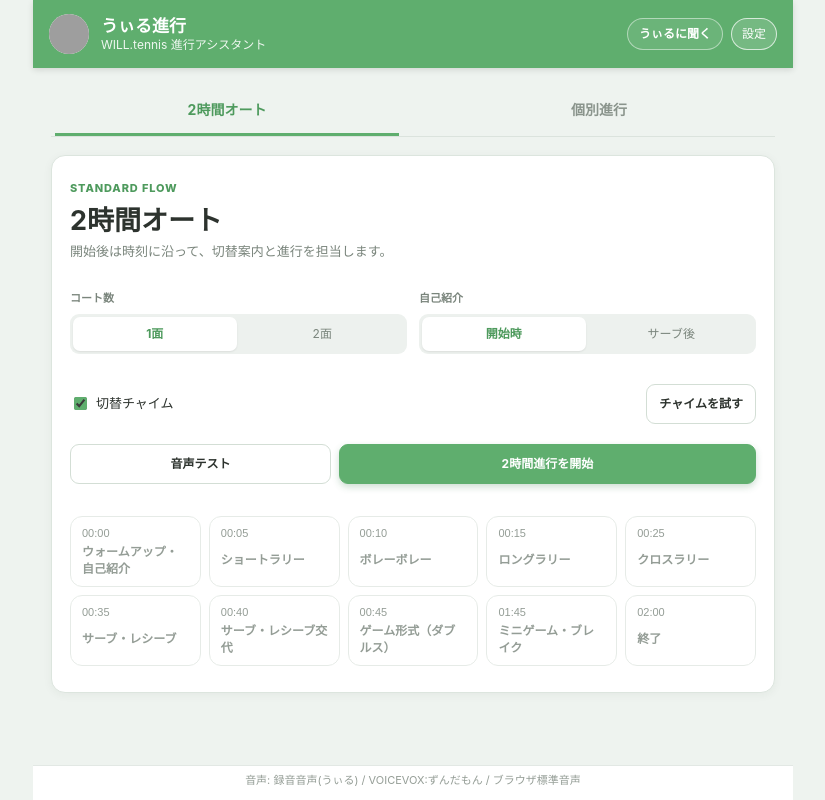
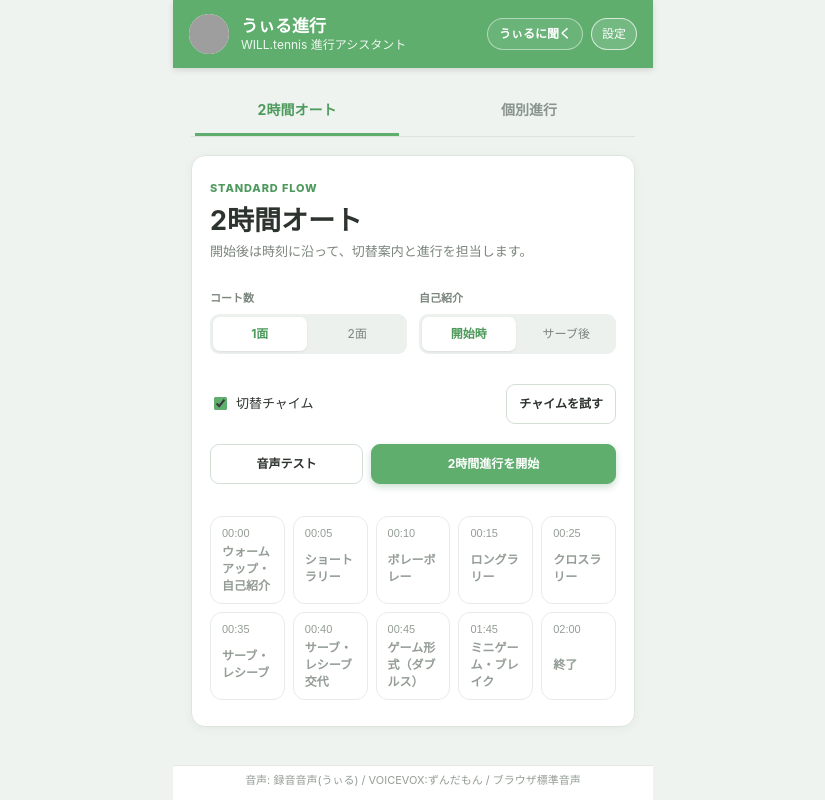
Before and after one commit to yu1425/will-voice, a Next.js app: page /flow in a window 1280 px wide. Shown: the whole page, without its empty margins (227-1052 px from the left). Built offline with nearby package versions, Linux system fonts and the light colour scheme; grey boxes are pictures that could not be loaded.

Commit message:
Keep flow workspace at mobile width

```diff
--- a/app/globals.css
+++ b/app/globals.css
@@ -2092,10 +2092,6 @@ body {
   opacity: 0.45;
   cursor: not-allowed;
 }
-.app--flow {
-  max-width: 760px;
-}
-
 .header__actions {
   margin-left: auto;
   display: flex;
@@ -2208,10 +2204,6 @@ body {
   box-shadow: inset 0 0 0 1px var(--will-green);
 }
 @media (max-width: 640px) {
-  .app--flow {
-    max-width: 100%;
-  }
-
   .header {
     padding: 12px 14px;
   }
```
